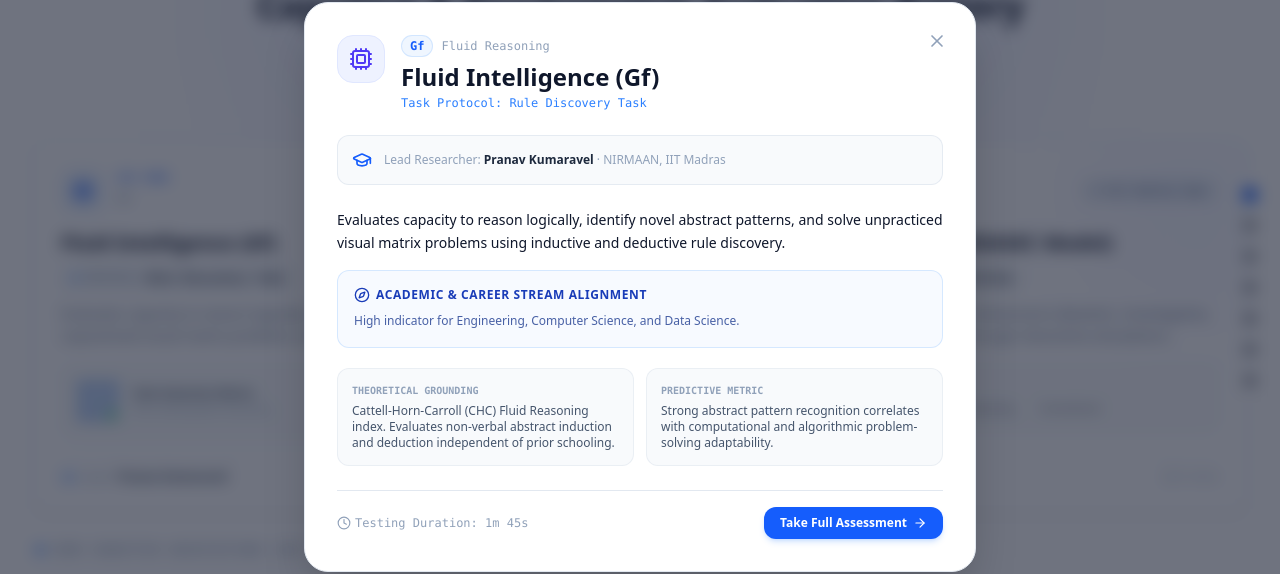
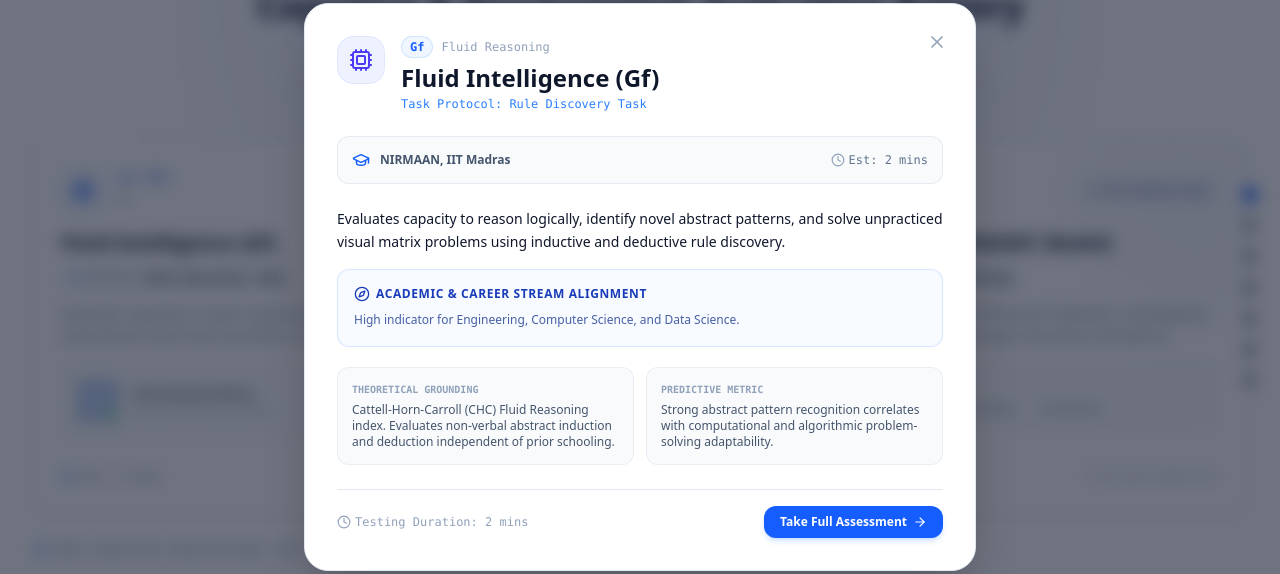
Before and after one commit to vnkrthk08/Mentiscope-Cognitive-Platform-V1, a React (Vite) app: page /#home in a window 1280 px wide. Both pictures are taken after a click on the element 330 px from the left and 440 px from the top of the page. Shown: the part 114-688 px from the top of the page. Built offline with nearby package versions, Linux system fonts and the light colour scheme; no server answers.

Commit message:
fix(ui): remove Lead researcher labels and standardize estimated times to below 2-3 mins

```diff
--- a/src/config/moduleConfig.ts
+++ b/src/config/moduleConfig.ts
@@ -13,7 +13,7 @@ export const NINE_PILLARS_CONFIG: ModuleConfig[] = [
     description: "Evaluates capacity to reason logically, identify novel abstract patterns, and solve unpracticed visual matrix problems using inductive and deductive rule discovery.",
     icon: "Cpu",
     apiBaseUrl: "/api/modules/gf",
-    estimatedTime: "1m 45s",
+    estimatedTime: "2 mins",
     color: "indigo",
     enabled: true
   },
@@ -25,7 +25,7 @@ export const NINE_PILLARS_CONFIG: ModuleConfig[] = [
     description: "Measures depth of acquired knowledge, domain vocabulary, contextual comprehension, and real-world synthesis in diverse scenarios.",
     icon: "BookOpen",
     apiBaseUrl: "/api/modules/gc",
-    estimatedTime: "4 mins",
+    estimatedTime: "2 mins",
     color: "blue",
     enabled: true
   },
@@ -37,7 +37,7 @@ export const NINE_PILLARS_CONFIG: ModuleConfig[] = [
     description: "Evaluates numerical reasoning, mathematical logic, adaptive difficulty calibration, and quantitative estimation under timed conditions.",
     icon: "Calculator",
     apiBaseUrl: "/api/quantitative",
-    estimatedTime: "5 mins",
+    estimatedTime: "2-3 mins",
     color: "emerald",
     enabled: true
   },
@@ -49,7 +49,7 @@ export const NINE_PILLARS_CONFIG: ModuleConfig[] = [
     description: "Measures 2D/3D spatial manipulation, mental rotation, visual memory synthesis, and spatial relationship recognition.",
     icon: "Box",
     apiBaseUrl: "/api/modules/gv",
-    estimatedTime: "4 mins",
+    estimatedTime: "2 mins",
     color: "cyan",
     enabled: true
   },
@@ -61,7 +61,7 @@ export const NINE_PILLARS_CONFIG: ModuleConfig[] = [
     description: "Tests active memory capacity, dual-task sequence retention, and information updating under controlled memory loads.",
     icon: "Activity",
     apiBaseUrl: "/api/modules/gsm",
-    estimatedTime: "5 mins",
+    estimatedTime: "2 mins",
     color: "teal",
     enabled: true
   },
@@ -73,7 +73,7 @@ export const NINE_PILLARS_CONFIG: ModuleConfig[] = [
     description: "Measures rapid visual discrimination, symbol matching precision, and motor-free decision speed under strict time pressure.",
     icon: "Zap",
     apiBaseUrl: "/api/modules/processing-speed",
-    estimatedTime: "3 mins",
+    estimatedTime: "2 mins",
     color: "amber",
     enabled: true
   },
@@ -85,7 +85,7 @@ export const NINE_PILLARS_CONFIG: ModuleConfig[] = [
     description: "Evaluates sustained focus, selective visual attention, inhibitory control, and distractor rejection using dynamic Stroop & shape stimuli.",
     icon: "Eye",
     apiBaseUrl: "/api/modules/csr",
-    estimatedTime: "3 mins",
+    estimatedTime: "2 mins",
     color: "rose",
     enabled: true
   },
@@ -97,7 +97,7 @@ export const NINE_PILLARS_CONFIG: ModuleConfig[] = [
     description: "Profiles vocational interests across 6 Holland dimensions (Realistic, Investigative, Artistic, Social, Enterprising, Conventional) through interactive simulations.",
     icon: "Compass",
     apiBaseUrl: "/api/modules/riasec",
-    estimatedTime: "6 mins",
+    estimatedTime: "2-3 mins",
     color: "violet",
     enabled: true
   },
@@ -109,7 +109,7 @@ export const NINE_PILLARS_CONFIG: ModuleConfig[] = [
     description: "Measures stress tolerance, emotional stability, decision consistency, and emergency response performance under high-pressure simulation.",
     icon: "ShieldAlert",
     apiBaseUrl: "/api/modules/emotional-regulation",
-    estimatedTime: "6 mins",
+    estimatedTime: "2-3 mins",
     color: "red",
     enabled: true
   },
@@ -121,7 +121,7 @@ export const NINE_PILLARS_CONFIG: ModuleConfig[] = [
     description: "Evaluates active working memory, sustained auditory attention, comprehension, decision making, adaptability, metacognition, and verbal delivery fluency through 50 scenario simulations.",
     icon: "Headphones",
     apiBaseUrl: "http://127.0.0.1:8001/api/v1",
-    estimatedTime: "6 mins",
+    estimatedTime: "2-3 mins",
     color: "purple",
     enabled: true,
     externalUrl: "http://localhost:3000"
@@ -135,8 +135,8 @@ export const ALL_MODULE_CONFIGS = NINE_PILLARS_CONFIG;
  * Modules currently in active test rotation.
  */
 export const MODULE_CONFIGS: ModuleConfig[] = [
-  NINE_PILLARS_CONFIG[0], // Gf - Fluid Intelligence (1m 45s)
-  NINE_PILLARS_CONFIG[3], // Gv - Visual Processing (4 mins)
-  NINE_PILLARS_CONFIG[5], // Gs - Processing Speed (3 mins)
-  NINE_PILLARS_CONFIG[6], // Attention - ASAT (3 mins)
+  NINE_PILLARS_CONFIG[0], // Gf - Fluid Intelligence (2 mins)
+  NINE_PILLARS_CONFIG[3], // Gv - Visual Processing (2 mins)
+  NINE_PILLARS_CONFIG[5], // Gs - Processing Speed (2 mins)
+  NINE_PILLARS_CONFIG[6], // Attention - ASAT (2 mins)
 ];
--- a/src/pages/AssessmentRunner.tsx
+++ b/src/pages/AssessmentRunner.tsx
@@ -926,14 +926,14 @@ export default function AssessmentRunner({ user, soundEnabled, onNavigate }: Ass
                 <h1 className="text-2xl sm:text-3xl font-extrabold text-white tracking-tight mt-1">
                   {activeModule.name}
                 </h1>
-                <p className="text-xs text-slate-400 mt-0.5 font-sans">{activeModule.taskName} · Researcher: {activeModule.researcher}</p>
+                <p className="text-xs text-slate-400 mt-0.5 font-sans">{activeModule.taskName}</p>
               </div>
             </div>
 
             <div className="flex items-center gap-3">
               <div className="bg-slate-950/80 border border-slate-800 px-4 py-2.5 rounded-2xl text-center">
                 <span className="text-[10px] font-mono font-bold text-slate-400 block uppercase">Time Limit</span>
-                <span className="text-lg font-black text-blue-400">{activeModule.estimatedTime || "4 mins"}</span>
+                <span className="text-lg font-black text-blue-400">{activeModule.estimatedTime || "2 mins"}</span>
               </div>
               <div className="bg-slate-950/80 border border-slate-800 px-4 py-2.5 rounded-2xl text-center">
                 <span className="text-[10px] font-mono font-bold text-slate-400 block uppercase">Scored Questions</span>
--- a/src/pages/LandingPage.tsx
+++ b/src/pages/LandingPage.tsx
@@ -961,17 +961,15 @@ export default function LandingPage({ user, onNavigate }: LandingPageProps) {
                         )}
                       </div>
 
-                      {/* Card Footer: Researcher & Time */}
+                      {/* Card Footer: Duration & Metric */}
                       <div className="flex items-center justify-between pt-3.5 border-t border-slate-200/80 dark:border-slate-800/80 text-xs">
-                        <div className="flex items-center gap-1.5 text-slate-600 dark:text-slate-400">
-                          <GraduationCap className="h-3.5 w-3.5 text-blue-500 shrink-0" />
-                          <span className="text-slate-400 font-normal">Lead:</span>
-                          <span className="font-semibold text-slate-700 dark:text-slate-200">{mod.researcher}</span>
-                        </div>
-                        <div className="flex items-center gap-1 text-slate-400 font-mono text-[11px]">
-                          <Clock className="h-3 w-3" />
-                          <span>{mod.estimatedTime}</span>
-                        </div>
+                        <div className="flex items-center gap-1.5 text-slate-500 dark:text-slate-400 font-mono text-xs">
+                          <Clock className="h-3.5 w-3.5 text-blue-500 shrink-0" />
+                          <span>Est: {mod.estimatedTime}</span>
+                        </div>
+                        <span className="text-[11px] font-mono text-slate-400 dark:text-slate-500 font-medium">
+                          {meta.benchmarkMetric}
+                        </span>
                       </div>
                     </motion.div>
                   );
@@ -1039,23 +1037,20 @@ export default function LandingPage({ user, onNavigate }: LandingPageProps) {
                           </p>
                         </div>
 
-                        {/* Footer: Researcher & Time */}
-                        <div className="pt-2.5 border-t border-slate-100 dark:border-slate-800/80 text-[10px] space-y-1.5">
-                          <div className="flex items-center gap-1 text-slate-500 dark:text-slate-400 truncate">
-                            <span className="text-slate-400">Lead:</span>
-                            <span className="font-semibold text-slate-700 dark:text-slate-300 truncate">{mod.researcher}</span>
-                          </div>
-                          <div className="flex items-center justify-between text-slate-400 font-mono">
+                        {/* Footer: Duration & Status */}
+                        <div className="flex items-center justify-between pt-2.5 border-t border-slate-100 dark:border-slate-800/80 text-[11px] font-mono text-slate-400">
+                          <div className="flex items-center gap-1 text-slate-500 dark:text-slate-400">
+                            <Clock className="h-3 w-3 text-slate-400" />
                             <span>{mod.estimatedTime}</span>
+                          </div>
                           {isActive ? (
-                              <span className="text-emerald-600 dark:text-emerald-400 font-bold flex items-center gap-1">
+                            <span className="text-emerald-600 dark:text-emerald-400 font-bold flex items-center gap-1 text-[10px]">
                               <span className="h-1.5 w-1.5 rounded-full bg-emerald-500 animate-pulse" />
                               Active
                             </span>
                           ) : (
-                              <span className="text-slate-400">Spec</span>
+                            <span className="text-slate-400 text-[10px]">Spec</span>
                           )}
-                          </div>
                         </div>
                       </motion.div>
                     );
@@ -1124,23 +1119,20 @@ export default function LandingPage({ user, onNavigate }: LandingPageProps) {
                           </p>
                         </div>
 
-                        {/* Footer: Researcher & Time */}
-                        <div className="pt-2.5 border-t border-slate-100 dark:border-slate-800/80 text-[10px] space-y-1.5">
-                          <div className="flex items-center gap-1 text-slate-500 dark:text-slate-400 truncate">
-                            <span className="text-slate-400">Lead:</span>
-                            <span className="font-semibold text-slate-700 dark:text-slate-300 truncate">{mod.researcher}</span>
-                          </div>
-                          <div className="flex items-center justify-between text-slate-400 font-mono">
+                        {/* Footer: Duration & Status */}
+                        <div className="flex items-center justify-between pt-2.5 border-t border-slate-100 dark:border-slate-800/80 text-[11px] font-mono text-slate-400">
+                          <div className="flex items-center gap-1 text-slate-500 dark:text-slate-400">
+                            <Clock className="h-3 w-3 text-slate-400" />
                             <span>{mod.estimatedTime}</span>
+                          </div>
                           {isActive ? (
-                              <span className="text-emerald-600 dark:text-emerald-400 font-bold flex items-center gap-1">
+                            <span className="text-emerald-600 dark:text-emerald-400 font-bold flex items-center gap-1 text-[10px]">
                               <span className="h-1.5 w-1.5 rounded-full bg-emerald-500 animate-pulse" />
                               Active
                             </span>
                           ) : (
-                              <span className="text-slate-400">Spec</span>
+                            <span className="text-slate-400 text-[10px]">Spec</span>
                           )}
-                          </div>
                         </div>
                       </motion.div>
                     );
@@ -1210,13 +1202,15 @@ export default function LandingPage({ user, onNavigate }: LandingPageProps) {
                     </div>
                   </div>
 
-                  {/* Researcher & Institution Pill */}
-                  <div className="flex items-center gap-3 p-3.5 rounded-xl bg-slate-50 dark:bg-slate-800/60 border border-slate-200/80 dark:border-slate-700/80 mb-6">
-                    <GraduationCap className="h-5 w-5 text-blue-600 dark:text-blue-400 shrink-0" />
-                    <div className="text-xs">
-                      <span className="text-slate-400">Lead Researcher: </span>
-                      <strong className="text-slate-800 dark:text-slate-200 font-semibold">{inspectedModule.researcher}</strong>
-                      <span className="text-slate-400"> · NIRMAAN, IIT Madras</span>
+                  {/* Institution & Duration Pill */}
+                  <div className="flex items-center justify-between p-3.5 rounded-xl bg-slate-50 dark:bg-slate-800/60 border border-slate-200/80 dark:border-slate-700/80 mb-6">
+                    <div className="flex items-center gap-2.5 text-xs">
+                      <GraduationCap className="h-4.5 w-4.5 text-blue-600 dark:text-blue-400 shrink-0" />
+                      <span className="text-slate-600 dark:text-slate-300 font-semibold">NIRMAAN, IIT Madras</span>
+                    </div>
+                    <div className="flex items-center gap-1 text-xs font-mono text-slate-500 dark:text-slate-400">
+                      <Clock className="h-3.5 w-3.5 text-slate-400" />
+                      <span>Est: {inspectedModule.estimatedTime}</span>
                     </div>
                   </div>
 
```
Lines whose indentation alone changed are shown as unchanged.
